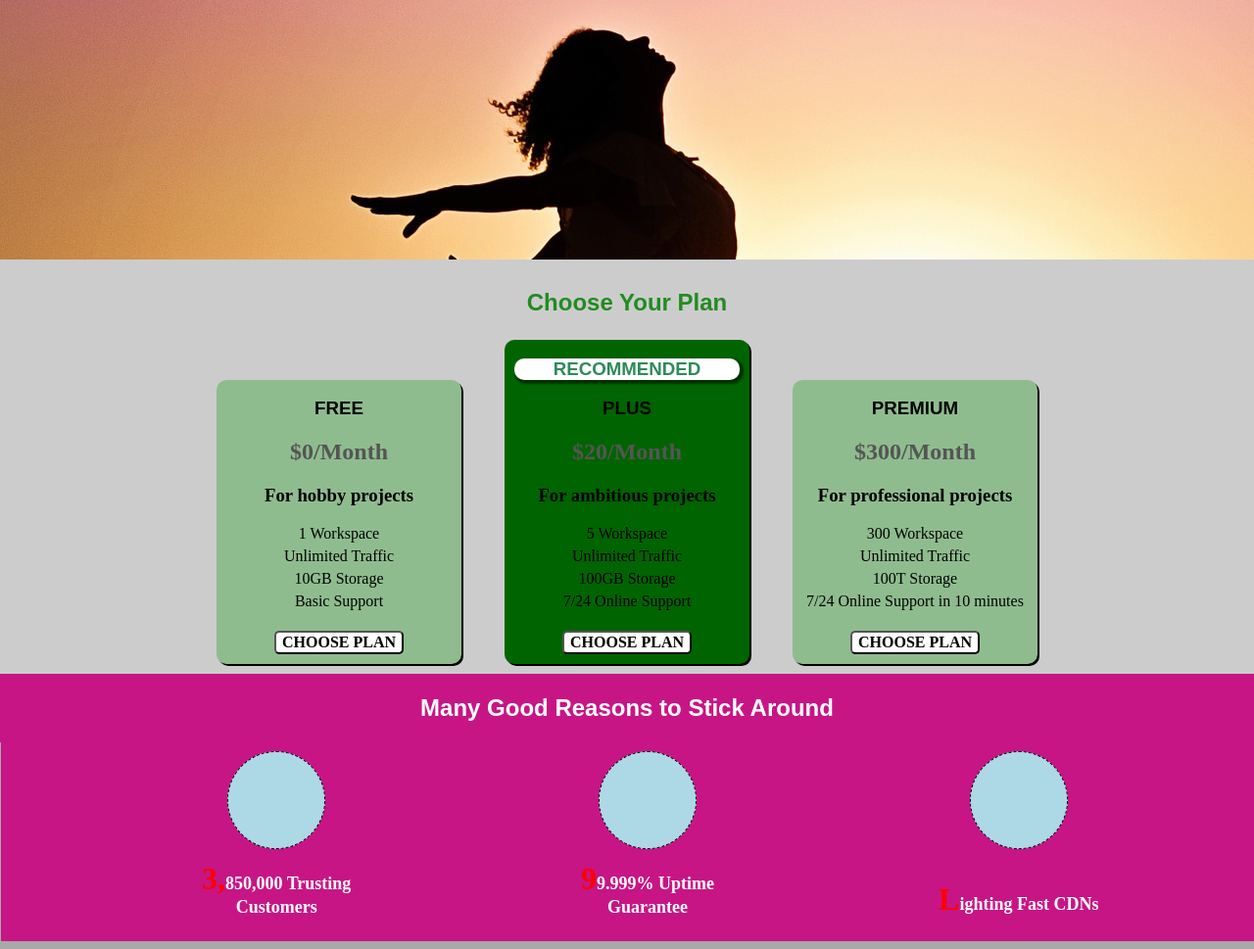
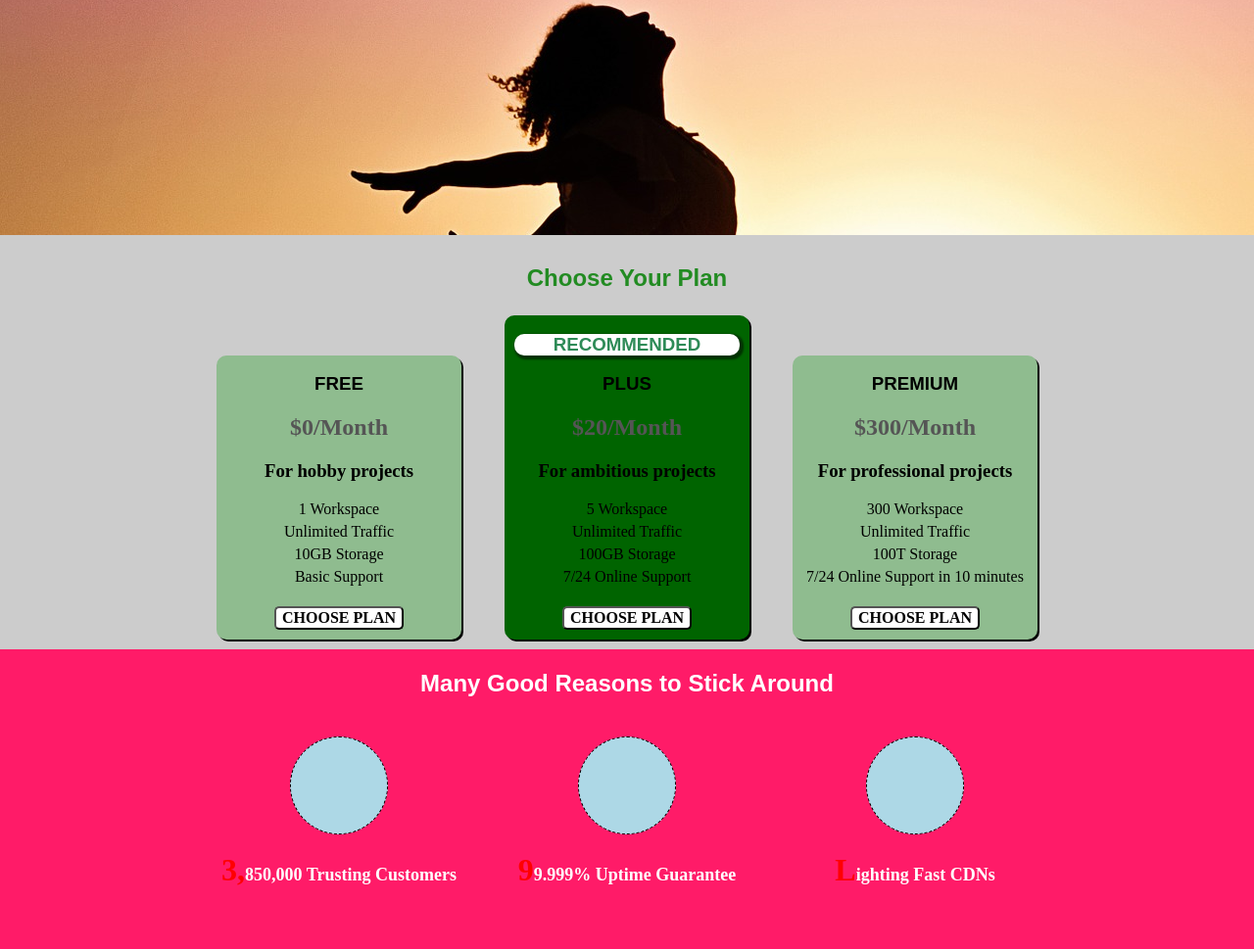
Before and after one commit to serdarceran/htmlcsslab, a website built with Parcel: page index.html in a window 1280 px wide. Shown: the part 250-1219 px from the top of the page at 98% size. Built offline with nearby package versions, Linux system fonts and the light colour scheme.

Commit message:
stric around implemented.

```diff
--- a/css/main.css
+++ b/css/main.css
@@ -131,6 +131,8 @@ h1 {
   background: darkgreen;
   padding: 8px 16px;
   border: 1px solid black;
+  position: fixed;
+  width: 100%;
 }
 
 .main-nav {
@@ -138,6 +140,11 @@ h1 {
   width: calc(100% - 75px);
   text-align: right;
   vertical-align: middle;
+}
+
+main {
+  /*margin-top: 10px;*/
+  padding-top: 20px;
 }
 
 .main-header__brand {
@@ -213,7 +220,7 @@ h1:not(.section-title) {
 }
 
 .section-reasons {
-  background-color: mediumvioletred;
+  background-color: #ff1b68;
   padding: 1px;
   text-align: center;
 }
@@ -224,14 +231,13 @@ h1:not(.section-title) {
 }
 
 .section-reasons  ul {
-  position: absolute;
   width: 100%;
   background-color: inherit;
-  margin: 0;
+  margin-top: 40px;
+  padding: 0;
 }
 
 .section-reasons li {
-  position: relative;
   display: inline-block;
   /*border: 1px black solid;*/
   list-style: none;
@@ -242,9 +248,9 @@ h1:not(.section-title) {
   font-size: large;
   margin: 0 20px;
   height: 200px;
-  width: 27%;
+  width: 30%;
   padding-bottom: 10px;
-  max-width: 450px;
+  max-width:250px;
   min-width: fit-content;
   /*box-shadow: 2px 2px;*/
 }
@@ -256,17 +262,10 @@ h1:not(.section-title) {
   width: 100px;
   height: 100px;
   /*border: 1px blue solid;*/
-  position: absolute;
-  left: 50%;
-  bottom: 45%;
-  -webkit-transform: translateX(-50%);
-  transform: translateX(-50%);
+  margin: auto;
 }
 
 .section-reasons p {
-  position: absolute;
-  left: 50%;
-  bottom: 1%;
-  -webkit-transform: translateX(-50%);
-  transform: translateX(-50%);
+  vertical-align: top;
+
 }
```
